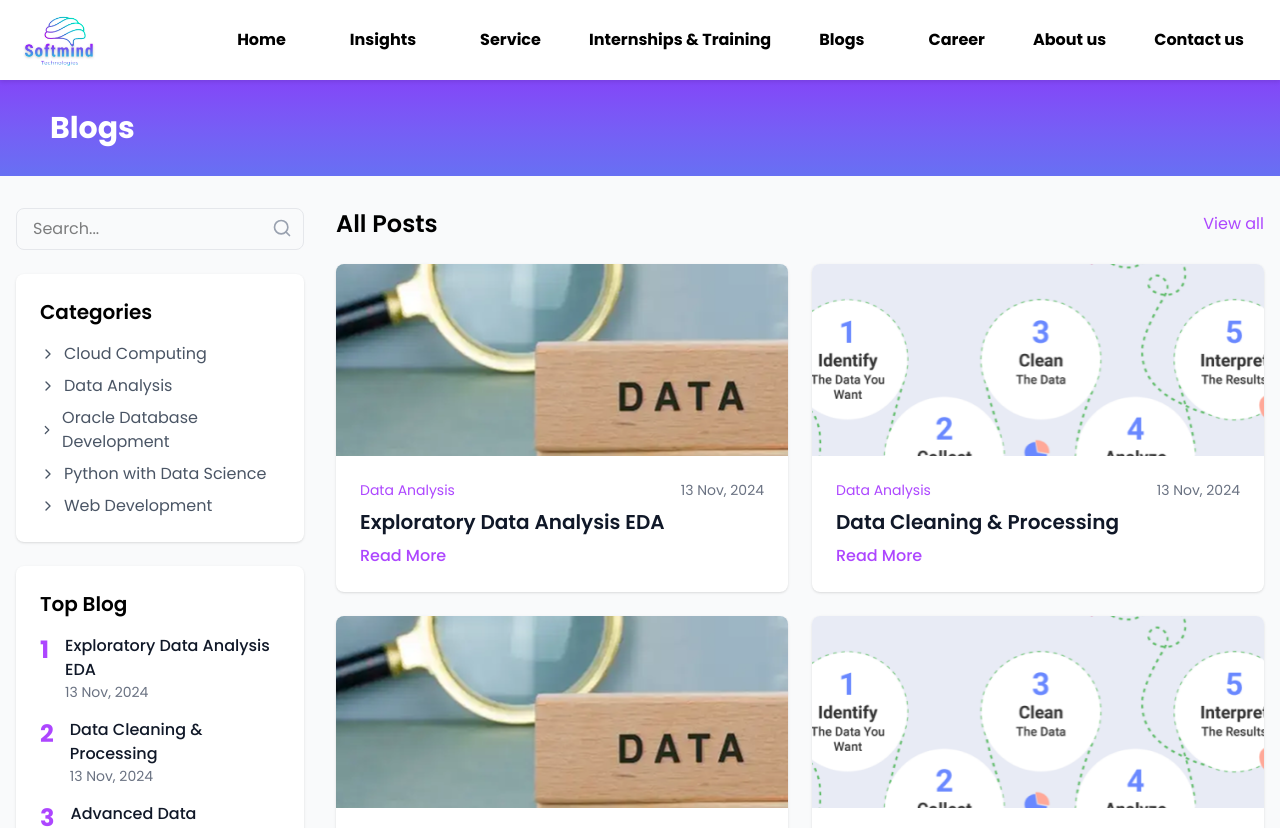
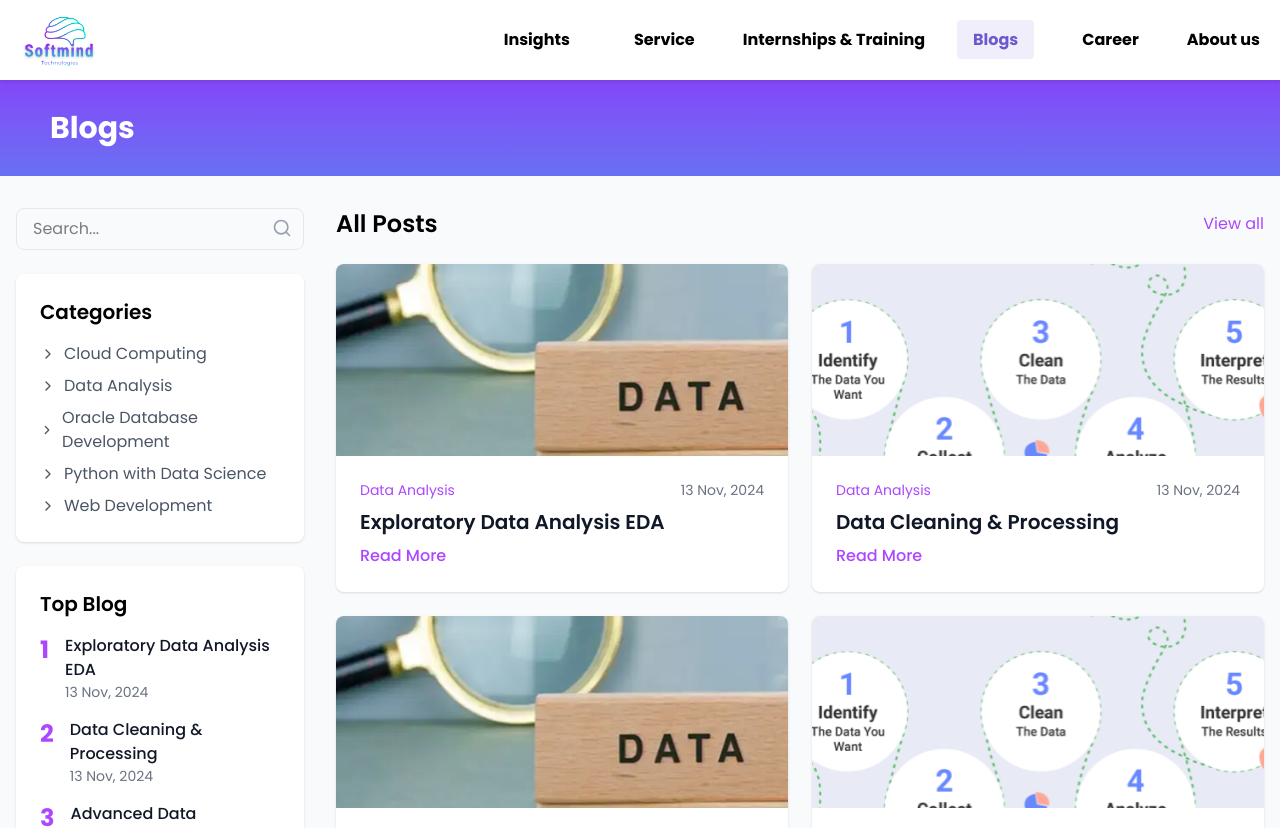
Before and after one commit to prabhatsingh985/SoftMind_Technology_Web_App, a React (Vite) app: page /blog in a window 1280 px wide. Shown: the top 828 px of the page. Built offline with nearby package versions, Linux system fonts and the light colour scheme.

Commit message:
Navbar Updated

```diff
--- a/src/App.jsx
+++ b/src/App.jsx
@@ -31,7 +31,7 @@ function App() {
         <Route path="/service" element={<Service/>} />
         <Route path="/blog" element={<Blogs/>} />
         <Route path="/career" element={<Career/>} />
-        <Route path='/about' element={<AboutUs/>} />
+        <Route path='/AboutUs' element={<AboutUs/>} />
         <Route path='/contact' element={<ContactUs/>} />
 
 
--- a/src/components/HeroSection.jsx
+++ b/src/components/HeroSection.jsx
@@ -3,8 +3,10 @@ import homepageimage1 from "../assets/homepageimage1.jpg";
 import HomepageHerosectionimage2 from "../assets/HomepageHerosectionimage2.jpeg";
 import HomepageHerosectionimage3 from "../assets/HomepageHerosectionimage3.jpeg";
 import { ChevronDown } from 'lucide-react';
-
+import ContactUs from '../pages/ContactUs';
+import { useNavigate } from 'react-router-dom';
 const HeroSection = () => {
+  const navigate = useNavigate();
   const handleScrollClick = () => {
     window.scrollBy({
       top: 760, // Adjust this value to set how far you want to scroll down
@@ -173,6 +175,7 @@ const HeroSection = () => {
 
       {/* Contact Us Button */}
       <button
+      onClick={() => navigate("/contact")}
         style={{
           position: "fixed",
           bottom: "20px",
@@ -206,6 +209,8 @@ const HeroSection = () => {
           <path d="M22 16.92v3a2 2 0 0 1-2.18 2 19.79 19.79 0 0 1-8.63-3.07 19.5 19.5 0 0 1-6-6 19.79 19.79 0 0 1-3.07-8.67A2 2 0 0 1 4.11 2h3a2 2 0 0 1 2 1.72 12.84 12.84 0 0 0 .7 2.81 2 2 0 0 1-.45 2.11L8.09 9.91a16 16 0 0 0 6 6l1.27-1.27a2 2 0 0 1 2.11-.45 12.84 12.84 0 0 0 2.81.7A2 2 0 0 1 22 16.92z" stroke="currentColor" strokeWidth="2" strokeLinecap="round" strokeLinejoin="round"/>
         </svg>
         Contact Us
+        {/* <Link to="/contact">Contact us</Link> */}
+
       </button>
 
       <style>
--- a/src/components/Navbar.jsx
+++ b/src/components/Navbar.jsx
@@ -1,7 +1,6 @@
 import React, { useState, useEffect } from 'react';
-import { Link } from 'react-router-dom';
+import { NavLink } from 'react-router-dom';
 import logo from "../assets/logo.png";
-
 
 export default function Navbar() {
   // Determine if the viewport is mobile-sized
@@ -23,33 +22,31 @@ export default function Navbar() {
     return () => window.removeEventListener("resize", handleResize);
   }, []);
 
-  // Navbar container style
+  const toggleMenu = () => setMenuOpen((prev) => !prev);
+
+  // Base styles
   const navbarStyle = {
     display: 'flex',
     justifyContent: 'space-between',
     alignItems: 'center',
     padding: '0 20px',
     height: '80px',
-    // backgroundColor: 'red',
     boxShadow: '0 2px 4px rgba(0,0,0,0.1)',
     position: 'relative',
   };
 
-  // Logo style
   const logoStyle = {
     display: 'flex',
     alignItems: 'center',
   };
 
-  // Hamburger icon style (only visible on mobile)
   const hamburgerStyle = {
     fontSize: '1.8rem',
     cursor: 'pointer',
     display: isMobile ? 'block' : 'none',
-    opacity:"0.8",
+    opacity: "0.8",
   };
 
-  // Navigation list style; on mobile, display as a column with absolute positioning when open
   const navListStyle = {
     listStyle: 'none',
     margin: 0,
@@ -66,31 +63,38 @@ export default function Navbar() {
     zIndex: 1000,
   };
 
-  // Link style for all menu items
+  // Base link style for menu items
   const linkStyle = {
-
     textDecoration: 'none',
     color: 'black',
     padding: '0.5rem 1rem',
-    // margin: '0 0.2px',
-    textWeight: 'bold',
     fontWeight: 'bold',
+    transition: 'background-color 0.3s, color 0.3s',
   };
+
+  // Variant for links with different padding
   const linkStyle2 = {
+    ...linkStyle,
+    padding: '0.5rem 0rem',
+  };
 
-    textDecoration: 'none',
-    color: 'black',
-    padding: '0.5rem 0rem',
-    // margin: '0 0.2px',
-    textWeight: 'bold',
-    fontWeight: 'bold',
+  // Active style (applied when route is active)
+  const activeStyle = {
+    color: '#6a5acd',
+    backgroundColor: 'rgba(106, 90, 205, 0.1)',
+    borderRadius: '4px',
+  };
+
+  // Handle link click: if mobile, close the hamburger menu.
+  const handleLinkClick = () => {
+    if (menuOpen) setMenuOpen(false);
   };
 
   return (
     <nav style={navbarStyle}>
       {/* Logo Section */}
       <div style={logoStyle}>
-        <Link to="/" style={{ display: 'inline-block' }}>
+        <NavLink to="/" style={{ display: 'inline-block' }} onClick={handleLinkClick}>
           <img
             src={logo}
             alt="Logo"
@@ -99,24 +103,88 @@ export default function Navbar() {
             style={{ objectFit: 'contain' }}
             loading="lazy"
           />
-        </Link>
+        </NavLink>
       </div>
 
       {/* Hamburger Icon (visible on mobile) */}
-      <div onClick={() => setMenuOpen(!menuOpen)} style={hamburgerStyle}>
+      <div onClick={toggleMenu} style={hamburgerStyle}>
         &#9776;
       </div>
 
       {/* Menu List */}
       <ul style={navListStyle}>
-        <li><Link to="/" style={linkStyle} className="nav-link">Home</Link></li>
-        <li><Link to="/insight" style={linkStyle} className="nav-link">Insights</Link></li>
-        <li><Link to="/service" style={linkStyle} className="nav-link">Service</Link></li>
-        <li><Link to="/training" style={linkStyle2} className="nav-link">Internships &amp; Training</Link></li>
-        <li><Link to="/blog" style={linkStyle} className="nav-link">Blogs</Link></li>
-        <li><Link to="/Career" style={linkStyle} className="nav-link">Career</Link></li>
-        <li><Link to="/contact" style={linkStyle2} className="nav-link">About us</Link></li>
-        <li><Link to="/about" style={linkStyle} className="nav-link">Contact us</Link></li>
+        <li>
+          <NavLink
+            to="/insight"
+            style={({ isActive }) =>
+              isActive ? { ...linkStyle, ...activeStyle } : linkStyle
+            }
+            onClick={handleLinkClick}
+            className="nav-link"
+          >
+            Insights
+          </NavLink>
+        </li>
+        <li>
+          <NavLink
+            to="/service"
+            style={({ isActive }) =>
+              isActive ? { ...linkStyle, ...activeStyle } : linkStyle
+            }
+            onClick={handleLinkClick}
+            className="nav-link"
+          >
+            Service
+          </NavLink>
+        </li>
+        <li>
+          <NavLink
+            to="/training"
+            style={({ isActive }) =>
+              isActive ? { ...linkStyle2, ...activeStyle } : linkStyle2
+            }
+            onClick={handleLinkClick}
+            className="nav-link"
+          >
+            Internships &amp; Training
+          </NavLink>
+        </li>
+        <li>
+          <NavLink
+            to="/blog"
+            style={({ isActive }) =>
+              isActive ? { ...linkStyle, ...activeStyle } : linkStyle
+            }
+            onClick={handleLinkClick}
+            className="nav-link"
+          >
+            Blogs
+          </NavLink>
+        </li>
+        <li>
+          <NavLink
+            to="/Career"
+            style={({ isActive }) =>
+              isActive ? { ...linkStyle, ...activeStyle } : linkStyle
+            }
+            onClick={handleLinkClick}
+            className="nav-link"
+          >
+            Career
+          </NavLink>
+        </li>
+        <li>
+          <NavLink
+            to="/AboutUs"
+            style={({ isActive }) =>
+              isActive ? { ...linkStyle2, ...activeStyle } : linkStyle2
+            }
+            onClick={handleLinkClick}
+            className="nav-link"
+          >
+            About us
+          </NavLink>
+        </li>
       </ul>
       <style>{`
         .nav-link:hover {
```
